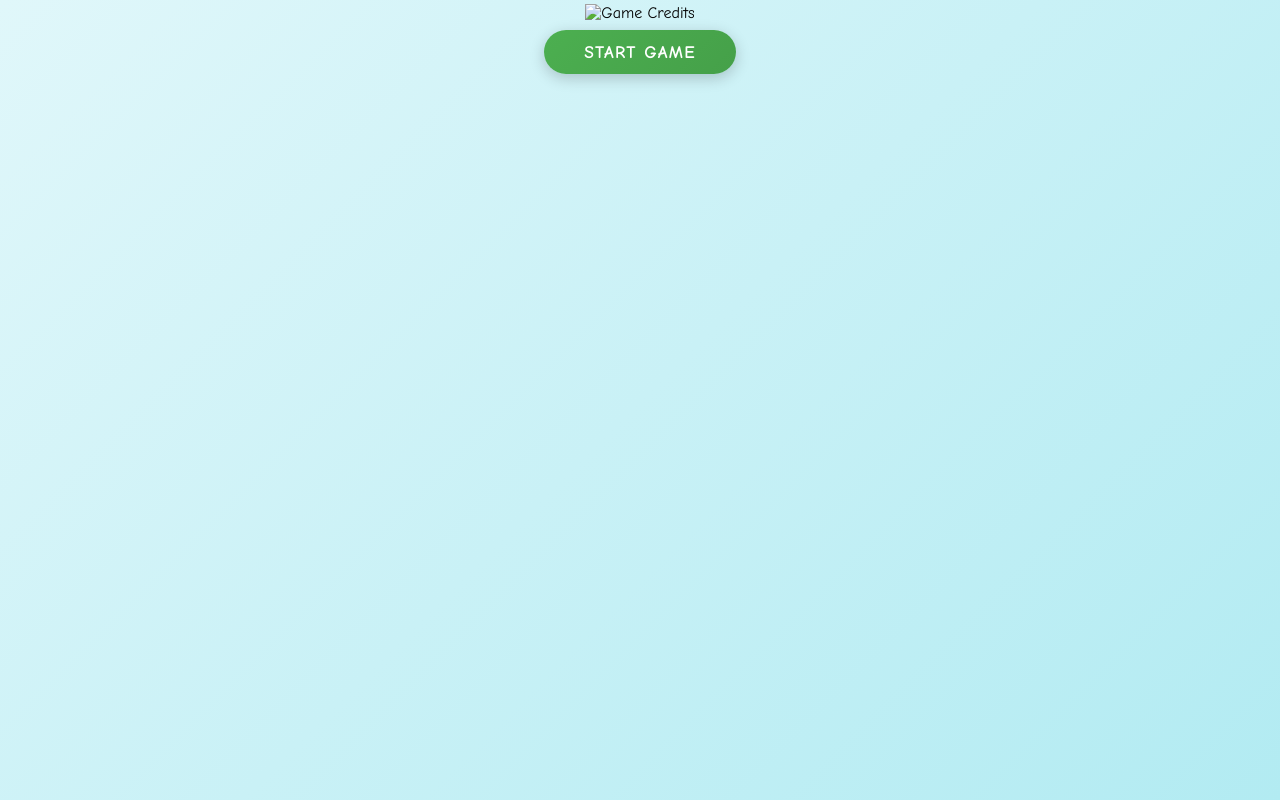
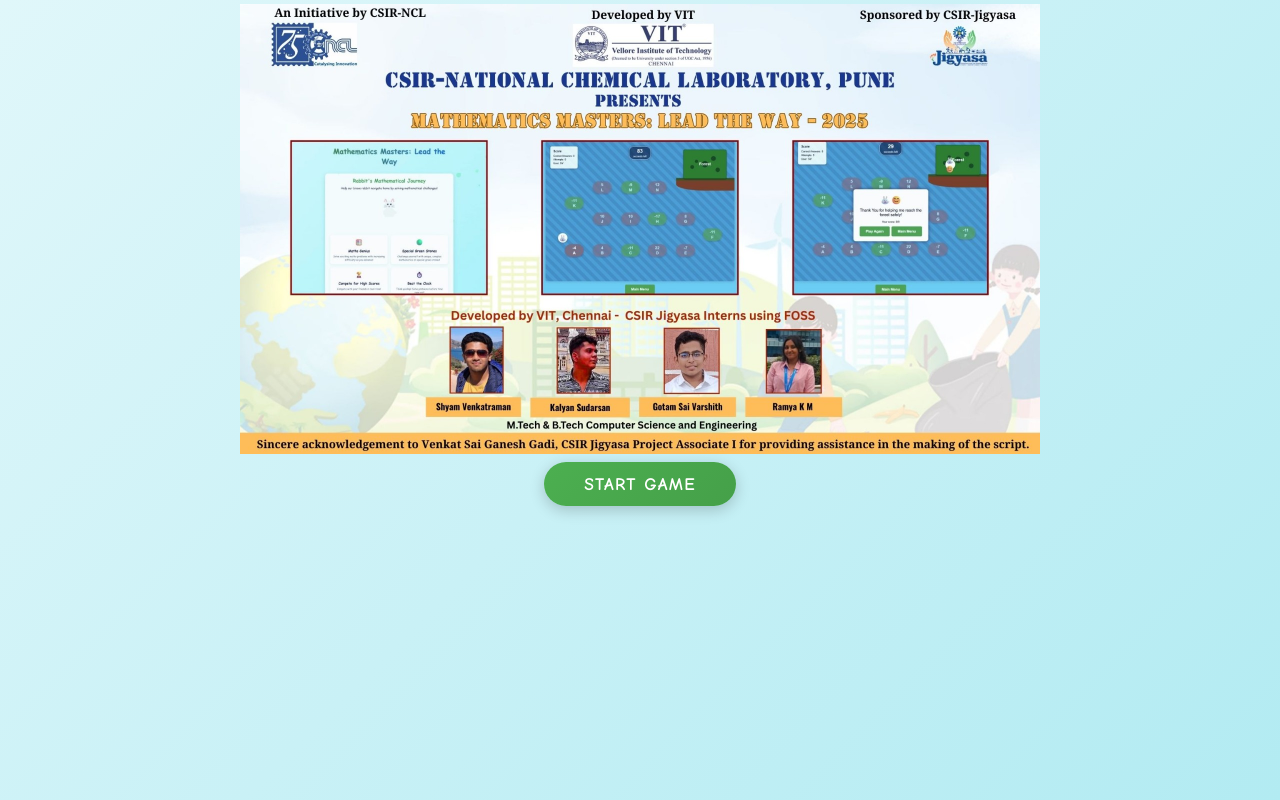
Before and after one commit to ncloutreach/MathematicsMaster, a plain HTML site: page index.html in a window 1280 px wide. Drawn offline with Linux system fonts and the light colour scheme.

Commit message:
Update image source for creator banner

```diff
--- a/index.html
+++ b/index.html
@@ -590,7 +590,7 @@
     <div class="game-container">
         <!-- Creator Banner Screen -->
         <div id="creator-banner" class="screen active">
-            <img src="./Start.jpeg" alt="Game Credits">
+            <img src="./activity/Start.jpeg" alt="Game Credits">
             <button class="start-btn" onclick="showWelcomeScreen()">Start Game</button>
         </div>
 
```
